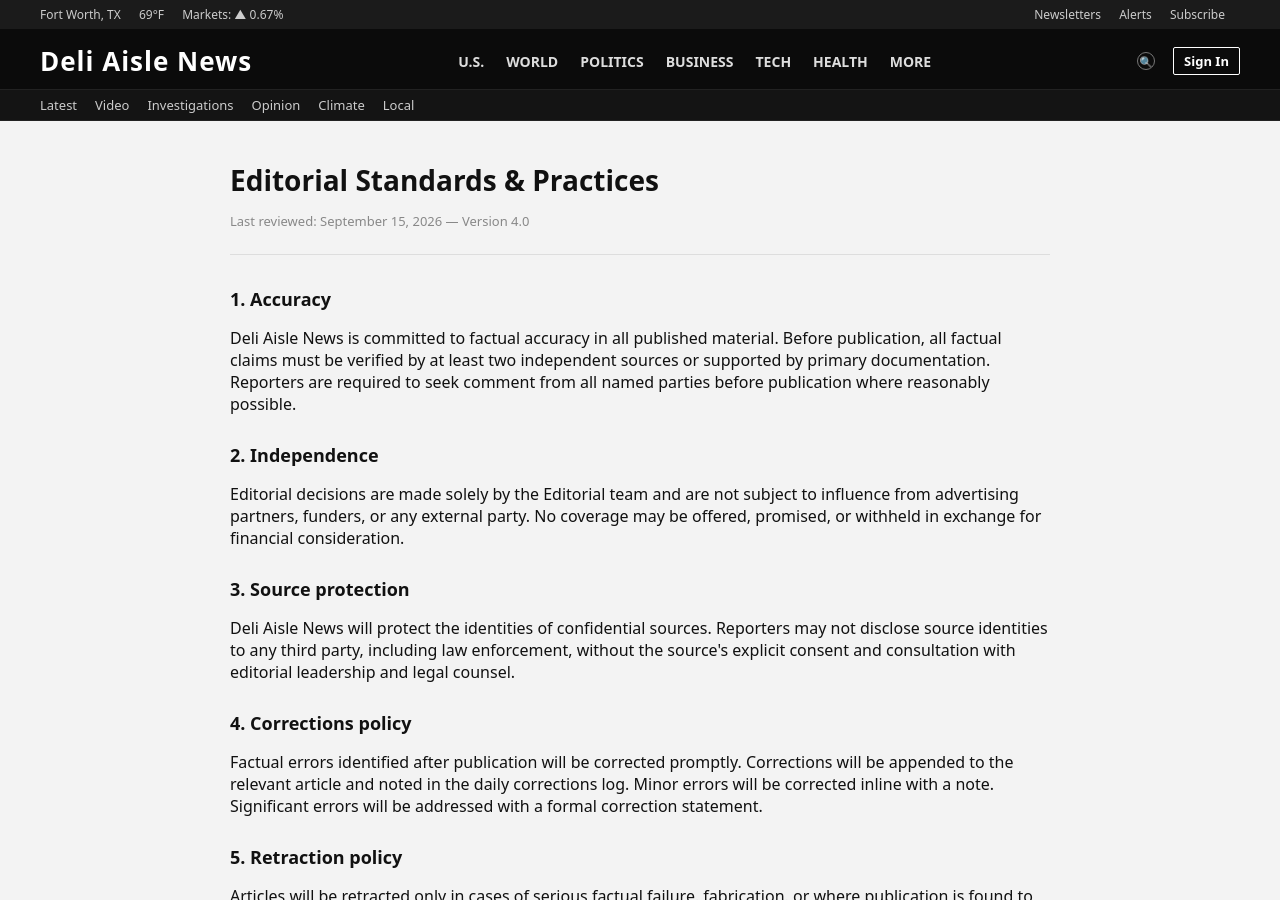
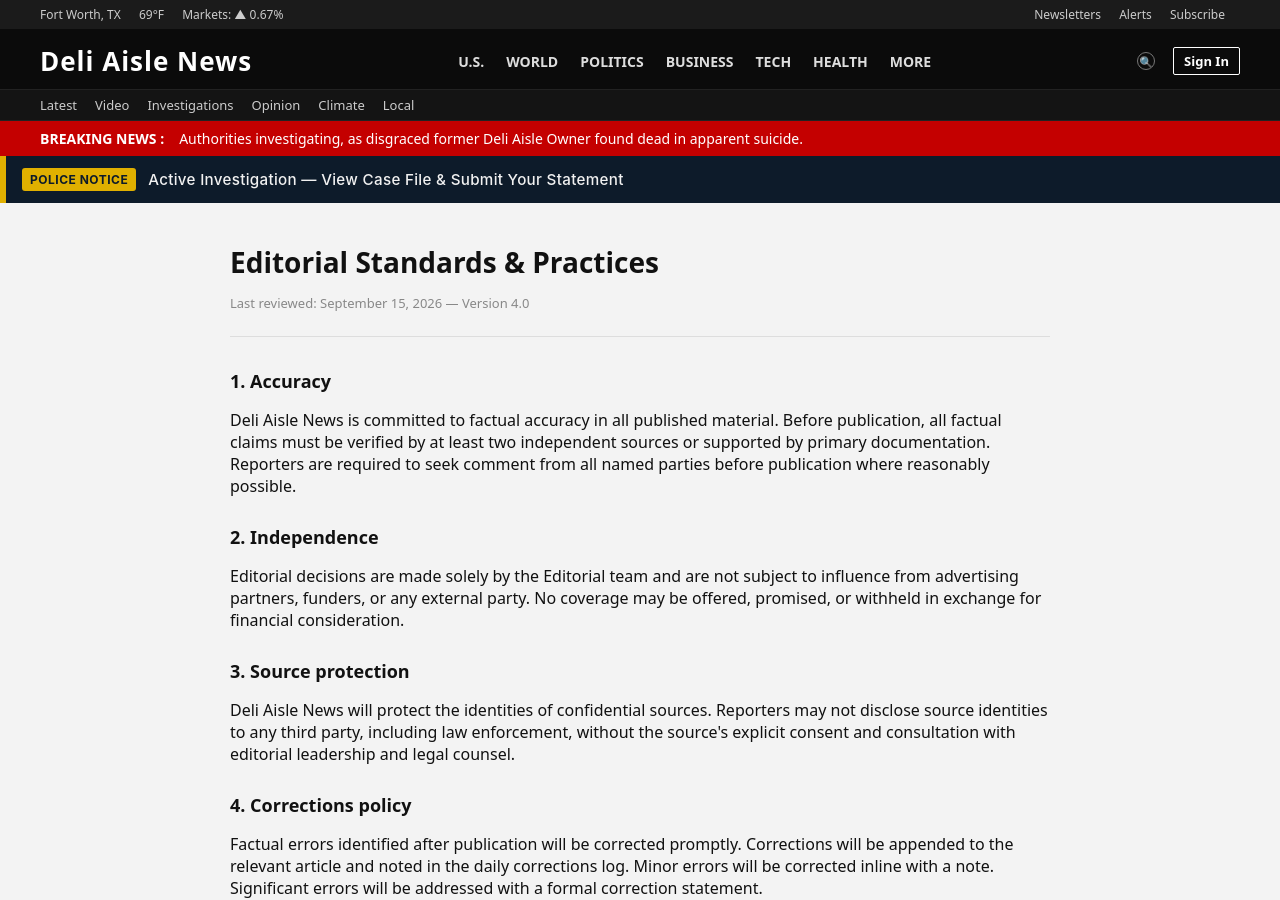
Before and after one commit to NotAnIronman/ARG, a Jekyll site: the page built from pages/standards.html, in a window 1280 px wide and 900 px high. Built offline with Jekyll 4.4.1, drawn with Linux system fonts in a browser that asks for light colours.

Commit message:
Update standards.html

```diff
--- a/pages/standards.html
+++ b/pages/standards.html
@@ -1,53 +1,9 @@
-<!DOCTYPE html>
-<html lang="en">
-<head>
-<meta charset="UTF-8">
-<meta name="viewport" content="width=device-width, initial-scale=1.0">
-<title>Deli Aisle News | Editorial Standards</title>
-<link rel="stylesheet" href="styles.css">
-</head>
-<body>
-
-<!-- standards doc v4 — v3 retraction clause MODIFIED per legal request 09/15 — original v3 archived -->
-
-<div class="utility-bar">
-    <div class="utility-left">
-        <span>Fort Worth, TX</span>
-        <span>69°F</span>
-        <span>Markets: ▲ 0.67%</span>
-    </div>
-    <div class="utility-right">
-        <span>Newsletters</span>
-        <span>Alerts</span>
-        <span>Subscribe</span>
-    </div>
-</div>
-
-<div class="header">
-    <div class="logo">Deli Aisle News</div>
-    <nav class="primary-nav">
-        <a href="us.html">U.S.</a>
-        <a href="world.html">World</a>
-        <a href="politics.html">Politics</a>
-        <a href="business.html">Business</a>
-        <a href="tech.html">Tech</a>
-        <a href="health.html">Health</a>
-        <a href="soon.html">More</a>
-    </nav>
-    <div class="header-actions">
-        <div class="search-icon">🔍</div>
-        <div class="signin">Sign In</div>
-    </div>
-</div>
-
-<div class="secondary-nav">
-    <a href="soon.html">Latest</a>
-    <a href="soon.html">Video</a>
-    <a href="soon.html">Investigations</a>
-    <a href="soon.html">Opinion</a>
-    <a href="soon.html">Climate</a>
-    <a href="local.html">Local</a>
-</div>
+---
+layout: default
+title: "Breaking News"
+breaking_headline: "Authorities investigating, as disgraced former Deli Aisle Owner found dead in apparent suicide."
+show_banner: true
+---
 
 <div class="page" style="display:block; max-width: 860px; margin: 40px auto; padding: 0 20px;">
 
@@ -94,16 +50,3 @@
     </p>
 
 </div>
-
-<footer class="footer">
-    <div class="footer-grid">
-        <div><h4>News</h4><a href="us.html">U.S.</a><a href="world.html">World</a><a href="politics.html">Politics</a><a href="local.html">Local</a></div>
-        <div><h4>Sections</h4><a href="business.html">Business</a><a href="tech.html">Tech</a><a href="health.html">Health</a><a href="soon.html">Climate</a></div>
-        <div><h4>About</h4><a href="about.html">About Us</a><a href="standards.html">Standards</a><a href="careers.html">Careers</a><a href="soon.html">Press</a></div>
-        <div><h4>Contact</h4><a href="soon.html">Contact Us</a><a href="tip.html">Send a Tip</a><a href="soon.html">Corrections</a><a href="privacy.html">Privacy</a></div>
-    </div>
-    <div class="footer-bottom">© 2026 Deli Aisle News Network. All rights reserved.</div>
-</footer>
-
-</body>
-</html>
```
